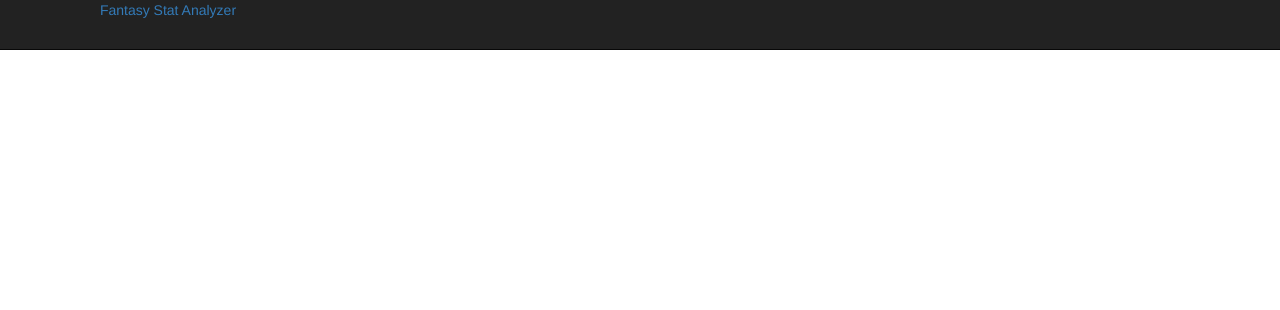
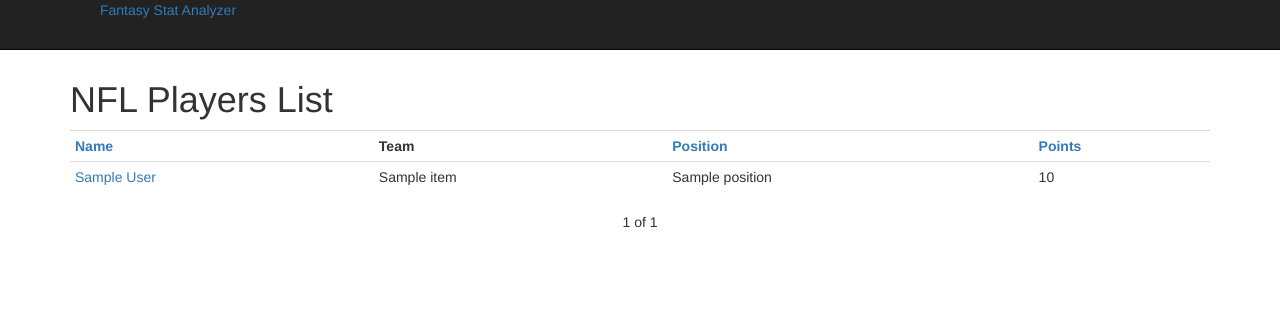
Before and after one commit to famish99/BohemianRhapsody, a Django app: template template/list.html in a window 1280 px wide. Shown: the top 310 px of the page. Run offline with Django 3.2, Linux system fonts and the light colour scheme; the template is opened without the code that fills it: most values are stand-ins (such as "Sample title", 1, 10 or a date in 2020); some libraries are stand-ins or nearby versions.

Commit message:
Get working list

```diff
--- a/cli_analyze.py
+++ b/cli_analyze.py
@@ -25,7 +25,7 @@ if __name__ == '__main__':
     parser.add_argument('--raw', action='store_true', dest='raw', default=False,
             help='Grab player background data, turns --filename into an input flag')
     parser.add_argument('-F', '--find', action='store_true', dest='find', default=False, help='Run player ID search on Yahoo DB')
-    parser.add_argument('-L', '--load', action='store_true', dest='load', default=False, help='Load player data from file into db')
+    parser.add_argument('-L', '--load', action='store_true', dest='load', default=False, help='Load player data from files into db, use --directory to locate files')
     parser.add_argument('--stats', action='store_true', dest='stats', default=False, help='Load stat data into db from yahoo')
     parser.add_argument('-w', '--week', action='store', dest='week',  metavar='n', help='Statisical week number to query', nargs='*')
     args = parser.parse_args()
--- a/fantasy/settings.py
+++ b/fantasy/settings.py
@@ -69,6 +69,7 @@ STATIC_URL = '/static/'
 STATICFILES_DIRS = (
     '/home/media/css',
     '/home/media/js',
+    '/home/media/img',
     # Put strings here, like "/home/html/static" or "C:/www/django/static".
     # Always use forward slashes, even on Windows.
     # Don't forget to use absolute paths, not relative paths.
--- a/fantasy/urls.py
+++ b/fantasy/urls.py
@@ -9,7 +9,8 @@ import analyze.views
 urlpatterns = patterns('',
     # Examples:
     url(r'^$', analyze.views.HomeView.as_view()),
-    url(r'^players/$', analyze.views.PlayerList.as_view()),
+    url(r'^(?P<year>\d+)/$', analyze.views.PlayerList.as_view()),
+    url(r'^(?P<year>\d+)/players/$', analyze.views.PlayerList.as_view()),
     # url(r'^fantasy/', include('fantasy.foo.urls')),
 
     # Uncomment the admin/doc line below to enable admin documentation:
--- a/template/base.html
+++ b/template/base.html
@@ -33,7 +33,7 @@
                         <span class="icon-bar"></span>
                         <span class="icon-bar"></span>
                     </a>
-                    <a class="brand" href="#">Fantasy Stat Analyzer</a>
+                    <a class="brand" href="/">Fantasy Stat Analyzer</a>
                     <div class="nav-collapse collapse">
                         <ul class="nav">
                             {% for item in nav_list %}
--- a/template/list.html
+++ b/template/list.html
@@ -1 +1,42 @@
 {% extends 'base.html' %}
+
+{% block content %}
+<div class="span12">
+    <h1>NFL Players List</h1>
+    <table class="table table-condensed">
+        <tr>
+            <th><a href='#'>Name</a></th>
+            <th>Team</th>
+            <th><a href='#'>Position</a></th>
+            <th><a href='#'>Points</a></th>
+        </tr>
+    {% for item in object_list %}
+    <tr>
+        <td><a href='/{{ year }}/player/{{ item.player_key }}'>{{ item.first_name }} {{ item.last_name }}</a></td>
+        <td>{{ item.team_name }}</td>
+        <td>{{ item.position }}</td>
+        <td>{{ item.season_points }}</td>
+    </tr>
+    {% endfor %}
+    </table>
+    {% if page_obj.has_previous %}
+    <div class="row offset4">
+        <span class="span1">
+        <a class="btn btn-small btn-block btn-primary" href="?{{ prev_page }}">previous</a>
+        </span>
+    {% else %}
+    <div class="row offset5">
+    {% endif %}
+
+        <span class="span1">
+            <center>{{ page_obj.number }} of {{ paginator.num_pages }}</center>
+        </span>
+
+        {% if page_obj.has_next %}
+        <span class="span1">
+        <a class="btn btn-small btn-block btn-primary" href="?{{ next_page }}">next</a>
+        </span>
+        {% endif %}
+    </div>
+</div>
+{% endblock %}
```
Also changed, not shown: analyze/models/player.py (+12 -0 lines), analyze/views.py (+49 -6 lines), template/home.html (+11 -0 lines).
